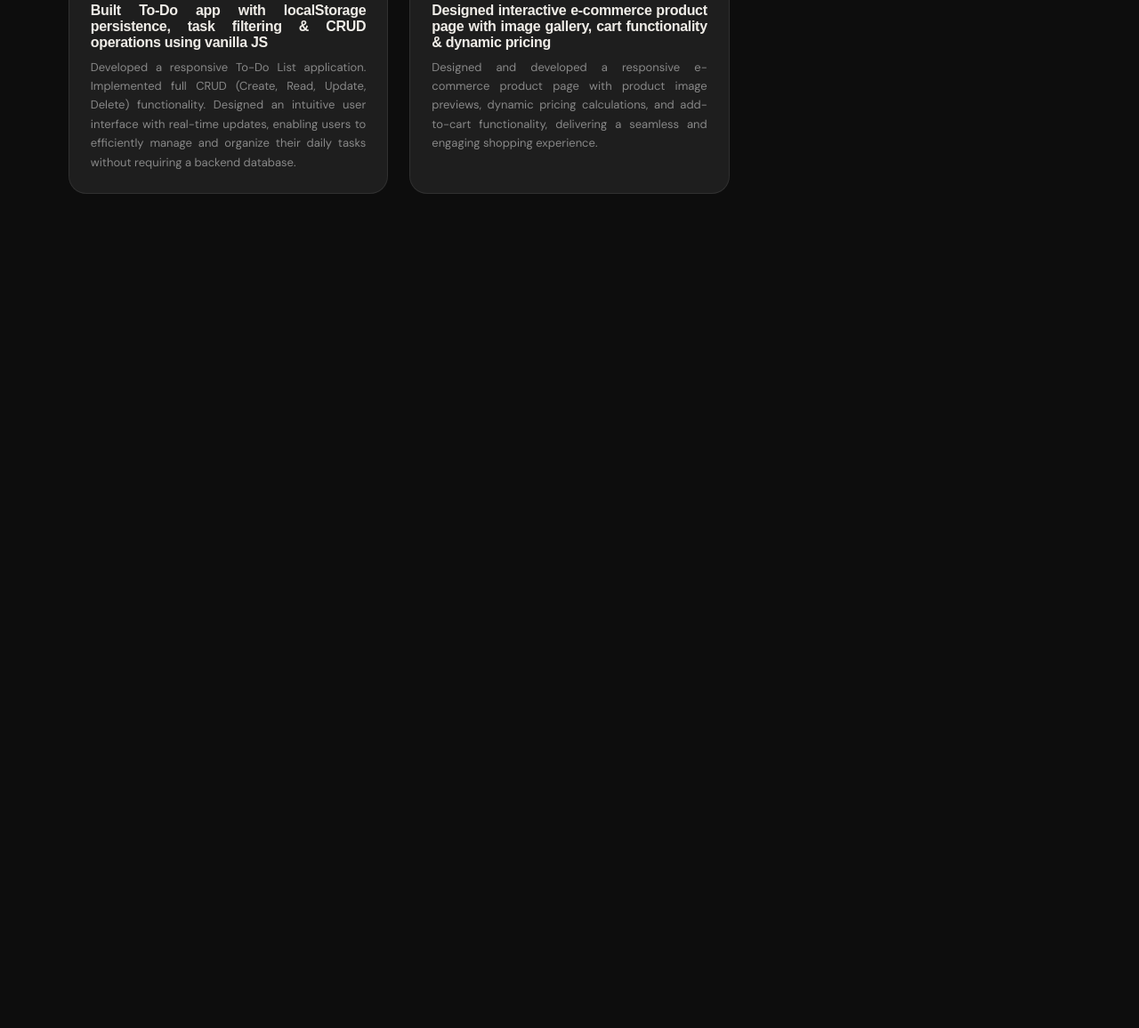
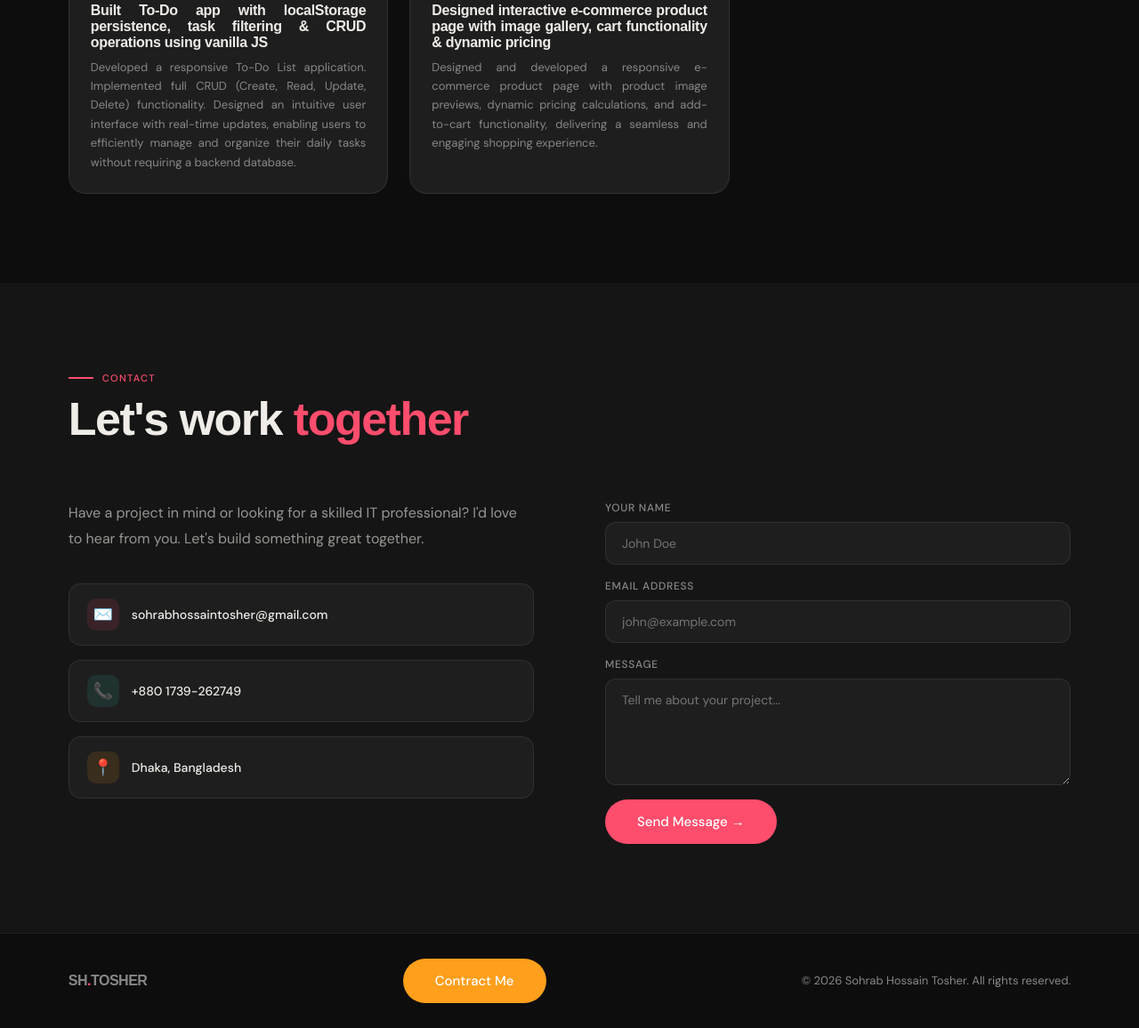
Before and after one commit to Sohrab193/Personal-Portfolio-Website, a plain HTML site: page index.html in a window 1280 px wide. Shown: the part 4257-5413 px from the top of the page at 89% size. Before the commit the page ends 4575 px from the top, so only its background shows below. Drawn offline with Linux system fonts and the light colour scheme.

Commit message:
project contract added

```diff
--- a/CSS/style.css
+++ b/CSS/style.css
@@ -428,3 +428,82 @@
     margin-bottom: 8px; text-align: justify;
   }
   .project-desc { font-size: 13px; color: var(--muted); line-height: 1.65; text-align: justify;}
+
+/* ─── CONTACT ─── */
+  #contact { background: var(--dark2); }
+  .contact-wrap {
+    display: grid; grid-template-columns: 1fr 1fr; gap: 80px; align-items: start;
+  }
+  .contact-info { }
+  .contact-info p { font-size: 16px; color: rgba(240,237,232,0.6); line-height: 1.8; margin-bottom: 36px; }
+  .contact-links { display: flex; flex-direction: column; gap: 16px; }
+  .contact-link {
+    display: flex; align-items: center; gap: 14px;
+    padding: 16px 20px;
+    background: var(--dark3);
+    border: 1px solid var(--border);
+    border-radius: 14px;
+    text-decoration: none; color: var(--text);
+    font-size: 14px; font-weight: 500;
+    transition: border-color 0.2s, background 0.2s;
+  }
+  .contact-link:hover { border-color: var(--c1); background: rgba(255,77,109,0.05); }
+  .contact-link-icon {
+    width: 36px; height: 36px; border-radius: 10px;
+    display: flex; align-items: center; justify-content: center;
+    font-size: 18px; flex-shrink: 0;
+  }
+  .ci1 { background: rgba(255,77,109,0.12); }
+  .ci2 { background: rgba(46,196,182,0.12); }
+  .ci3 { background: rgba(255,159,28,0.12); }
+  .contact-form { display: flex; flex-direction: column; gap: 16px; }
+  .form-group { display: flex; flex-direction: column; gap: 8px; }
+  .form-group label { font-size: 12px; font-weight: 500; letter-spacing: 0.06em; text-transform: uppercase; color: var(--muted); }
+  .form-group input,
+  .form-group textarea {
+    background: var(--dark3);
+    border: 1px solid var(--border);
+    border-radius: 12px;
+    padding: 14px 18px;
+    color: var(--text);
+    font-family: 'DM Sans', sans-serif;
+    font-size: 14px;
+    outline: none;
+    transition: border-color 0.2s;
+    resize: vertical;
+  }
+  .form-group input:focus,
+  .form-group textarea:focus { border-color: var(--c1); }
+  .form-group textarea { min-height: 120px; }
+  .btn-submit {
+    padding: 15px 36px;
+    background: var(--c1); color: #fff;
+    border: none; border-radius: 100px;
+    font-family: 'DM Sans', sans-serif;
+    font-size: 15px; font-weight: 500;
+    cursor: pointer;
+    transition: transform 0.2s, box-shadow 0.2s;
+    align-self: flex-start;
+  }
+
+    .footer-contract {
+    padding: 15px 36px;
+    background: var(--c2); color: #ffffff;
+    border: none; border-radius: 100px;
+    font-family: 'DM Sans', sans-serif;
+    font-size: 15px; font-weight: 500;
+    cursor: pointer;
+    transition: transform 0.2s, box-shadow 0.2s;
+    align-self: flex-start;
+  }
+
+  .btn-submit:hover { transform: translateY(-2px); box-shadow: 0 10px 28px rgba(255,77,109,0.4); }
+
+  /* ─── FOOTER ─── */
+  footer {
+    border-top: 1px solid var(--border);
+    padding: 28px 6%;
+    display: flex; align-items: center; justify-content: space-between;
+    font-size: 13px; color: var(--muted);
+  }
+  footer .logo { font-size: 16px; }
--- a/index.html
+++ b/index.html
@@ -5,6 +5,7 @@
     <meta name="viewport" content="width=device-width, initial-scale=1.0">
     <title>Portfolio Profile</title>
     <link rel="stylesheet" href="CSS/style.css">
+    <link rel="stylesheet" href="JavaScript/script.js">
     <link rel="preconnect" href="https://fonts.googleapis.com">
     <link href="https://fonts.googleapis.com/css2?family=DM+Serif+Display:ital@0;1&family=DM+Sans:wght@300;400;500&display=swap" rel="stylesheet">
 </head>
@@ -249,5 +250,56 @@
     </div>
     </section>
 
+    <!-- CONTACT -->
+<section id="contact">
+  <div class="section-header reveal">
+    <div class="section-tag">Contact</div>
+    <h2 class="section-title">Let's work <em>together</em></h2>
+  </div>
+  <div class="contact-wrap">
+    <div class="contact-info reveal">
+      <p>Have a project in mind or looking for a skilled IT professional? I'd love to hear from you. Let's build something great together.</p>
+      <div class="contact-links">
+        <a href="mailto:sohrab@email.com" class="contact-link">
+          <div class="contact-link-icon ci1">✉️</div>
+          sohrabhossaintosher@gmail.com
+        </a>
+        <a href="#" class="contact-link">
+          <div class="contact-link-icon ci2">📞</div>
+          +880 1739-262749
+        </a>
+        <a href="#" class="contact-link">
+          <div class="contact-link-icon ci3">📍</div>
+          Dhaka, Bangladesh
+        </a>
+      </div>
+    </div>
+    <div class="reveal">
+      <div class="contact-form">
+        <div class="form-group">
+          <label>Your Name</label>
+          <input type="text" placeholder="John Doe">
+        </div>
+        <div class="form-group">
+          <label>Email Address</label>
+          <input type="email" placeholder="john@example.com">
+        </div>
+        <div class="form-group">
+          <label>Message</label>
+          <textarea placeholder="Tell me about your project..."></textarea>
+        </div>
+        <button class="btn-submit" onclick="alert('Message sent! I will get back to you soon.')">Send Message →</button>
+      </div>
+    </div>
+  </div>
+</section>
+
+<!-- FOOTER -->
+<footer>
+  <div class="logo">SH<span style="color:var(--c1)">.</span>TOSHER</div>
+  <div class="footer-contract">Contract Me</div>
+  <span>© 2026 Sohrab Hossain Tosher. All rights reserved.</span>
+</footer>
+
 </body>
 </html>
```
Also changed, not shown: JavaScript/script.js (added).
